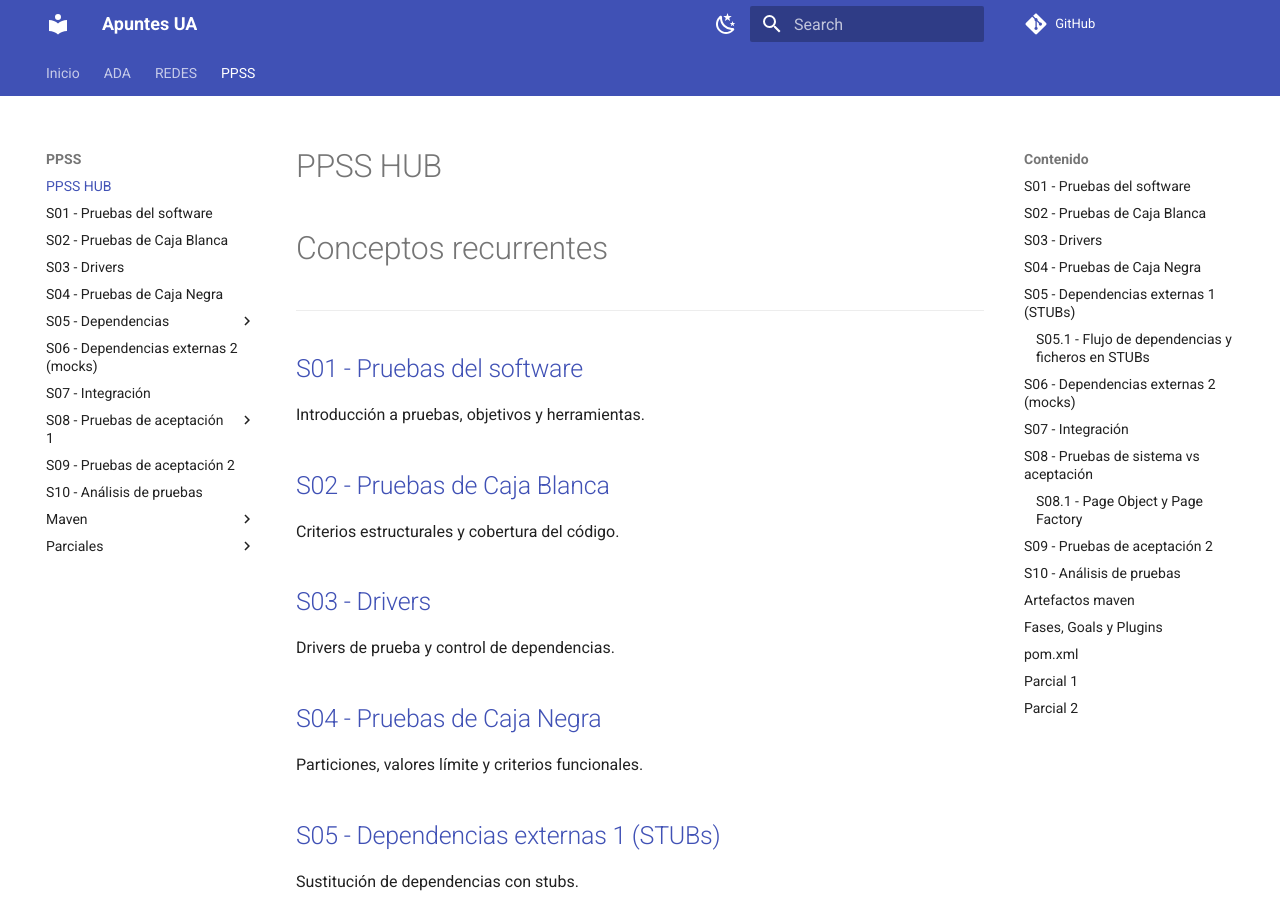
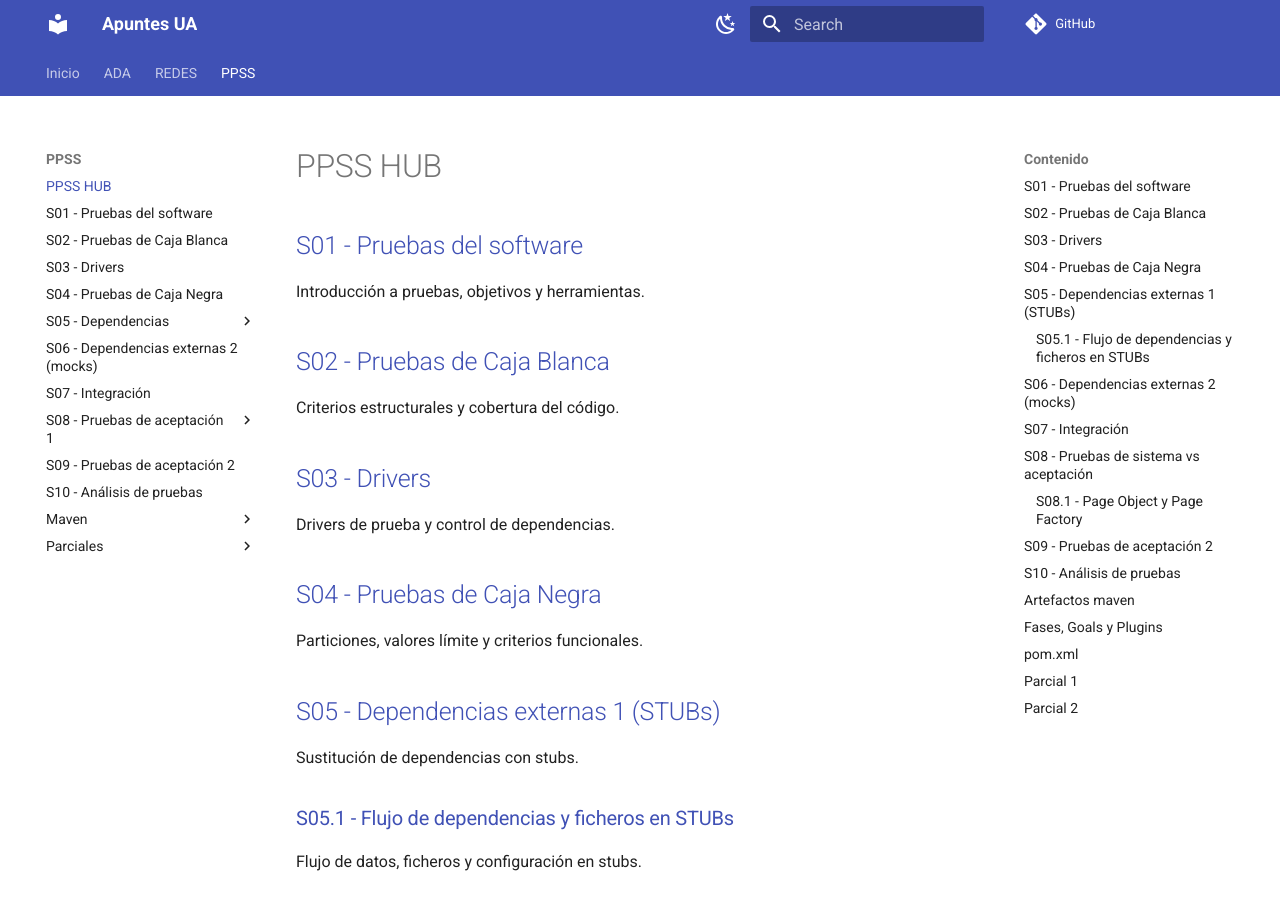
Before and after one commit to igl38-ua/apuntesUA, an MkDocs documentation site: the page built from docs/PPSS/PPSS HUB.md, in a window 1280 px wide and 900 px high. Built offline with MkDocs 1.6.1 and Material for MkDocs 9.7.7, drawn with Linux system fonts in a browser that asks for light colours; comment, search, counter and statistics services are not loaded.

Commit message:
fix: remove redundant section header from PPSS HUB documentation

```diff
--- a/docs/PPSS/PPSS HUB.md
+++ b/docs/PPSS/PPSS HUB.md
@@ -1,7 +1,5 @@
 # PPSS HUB
-# Conceptos recurrentes
 
-___
 ## [S01 - Pruebas del software](S01%20-%20Pruebas%20del%20software.md)
 Introducción a pruebas, objetivos y herramientas.
 ## [S02 - Pruebas de Caja Blanca](S02%20-%20Pruebas%20de%20Caja%20Blanca.md)
```
